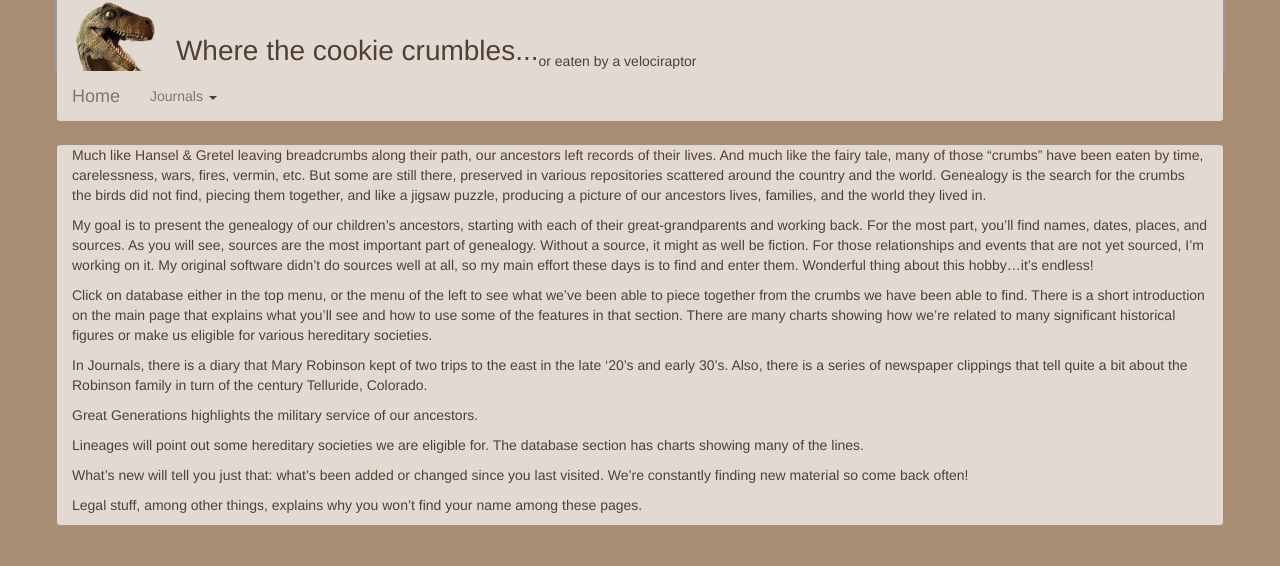
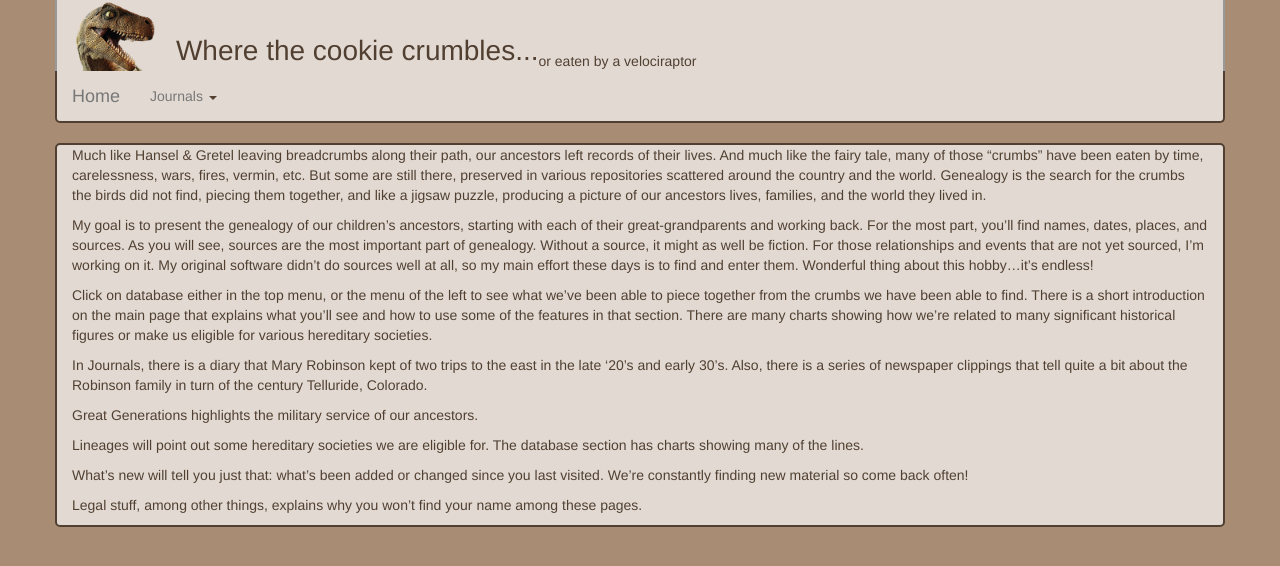
Before and after one commit to veccsolutions/veccsolutions.github.io, a Jekyll site: the page built from index.md, in a window 1280 px wide. Shown: the top 566 px of the page. Built offline with Jekyll 4.4.1, drawn with Linux system fonts in a browser that asks for light colours; nearby versions of some CDN libraries.

Commit message:
Update site.css

```diff
--- a/css/site.css
+++ b/css/site.css
@@ -10,14 +10,14 @@
 }
 .rounded {
 /*  border: 2px solid #999;*/
-  border: 2px solid #a88c74;
+  border: 2px solid #514032;
   border-radius: 5px;
 }
 .rounded-bottom {
   border-top: none;
-  border-left: 2px solid #a88c74;
-  border-right: 2px solid #a88c74;
-  border-bottom: 2px solid #a88c74;
+  border-left: 2px solid #514032;
+  border-right: 2px solid #514032;
+  border-bottom: 2px solid #514032;
   border-bottom-left-radius: 5px;
   border-bottom-right-radius: 5px;
 }
```
